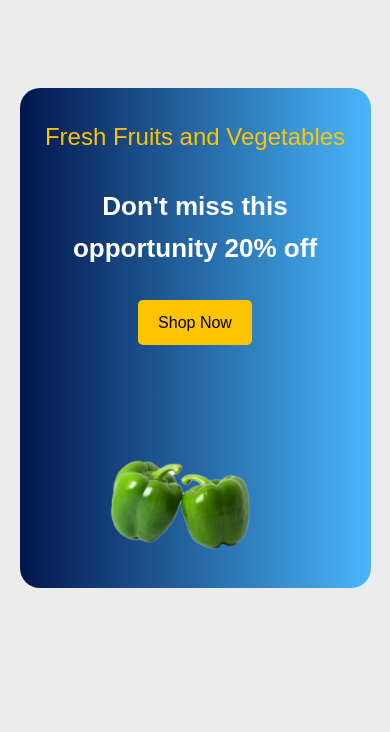
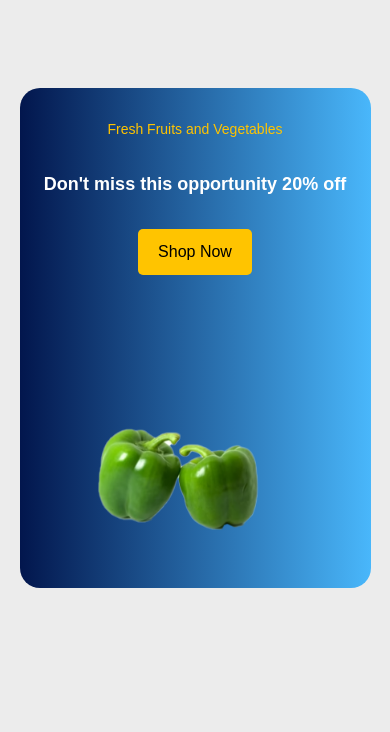
Before and after one commit to Bidaar114/Hami_minimarket, a plain HTML site: page index.html in a window 390 px wide. Shown: the part 112-844 px from the top of the page. Drawn offline with Linux system fonts and the light colour scheme.

Commit message:
update 1

```diff
--- a/assets/css/style.css
+++ b/assets/css/style.css
@@ -640,7 +640,7 @@ nav.active {
             font-size: 26px;
         }
         .hero_img{
-            width: 70%;
+            width: 60%;
 
         }
 
@@ -681,22 +681,40 @@ nav.active {
         .hero {
             flex-direction: column;
             width: 100%;
-            height: auto;
             text-align: center;
+            justify-content: center;
+            align-items: center;
         }
+    .hero_text {
+            flex-basis: auto;
+            margin-left: 0;
+            margin-top: 20px;
+        }
+        .hero_image{
+            flex-basis: auto;
+            margin-top: 0;
 
+        }
 
         .hero_img{
 
-            width: 70%;
-            margin-top: 100px;
+            width: 80%;
+            margin-top: 50px;
             float: none;
         }
-        .hero_text {
-            width: 100%;
-            margin-left: 0;
-            margin-top: 20px;
+
+        .apple{
+            width: 40%;
         }
+
+        .hero_text h1 {
+            font-size: 18px;
+        }
+         .hero_text p {
+            font-size: 14px;
+         }
+
+
 
 
            .products {
@@ -765,43 +783,3 @@ nav.active {
 
 
     }
-
-
-
-
-
-
-
-
-
-
-
-
-
-
-
-
-
-
-
-
-
-
-
-
-
-
-
-
-
-
-
-
-
-
-
-
-
-
-
-/* responsive css */
```
Also changed, not shown: 1 other file.
